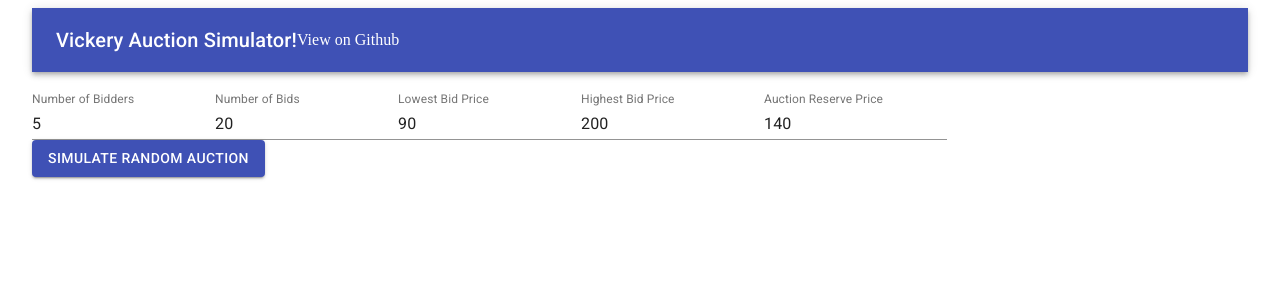
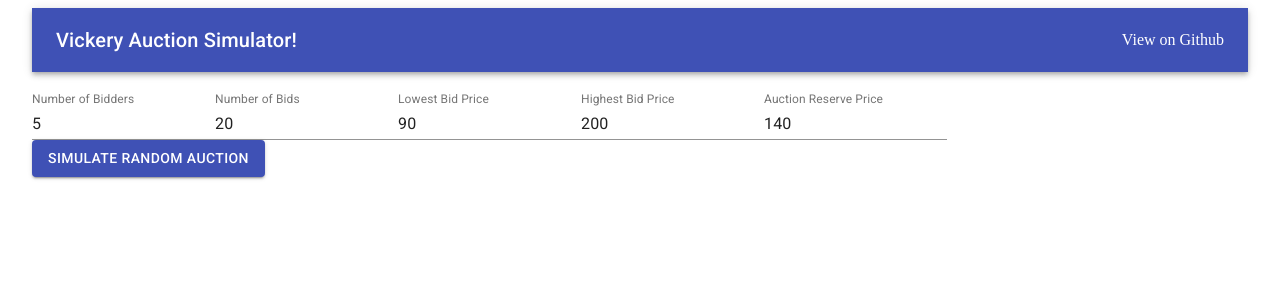
Before and after one commit to michaelrivet/vickrey-auction, a React app: page / in a window 1280 px wide. Shown: the top 300 px of the page. Built offline with nearby package versions, Linux system fonts and the light colour scheme.

Commit message:
Correcting classname

```diff
--- a/src/_app.css
+++ b/src/_app.css
@@ -6,6 +6,6 @@
   margin-bottom: 20px;
 }
 
-.MultiToolbar-Root {
+.MuiToolbar-root {
   justify-content: space-between;
 }
```
